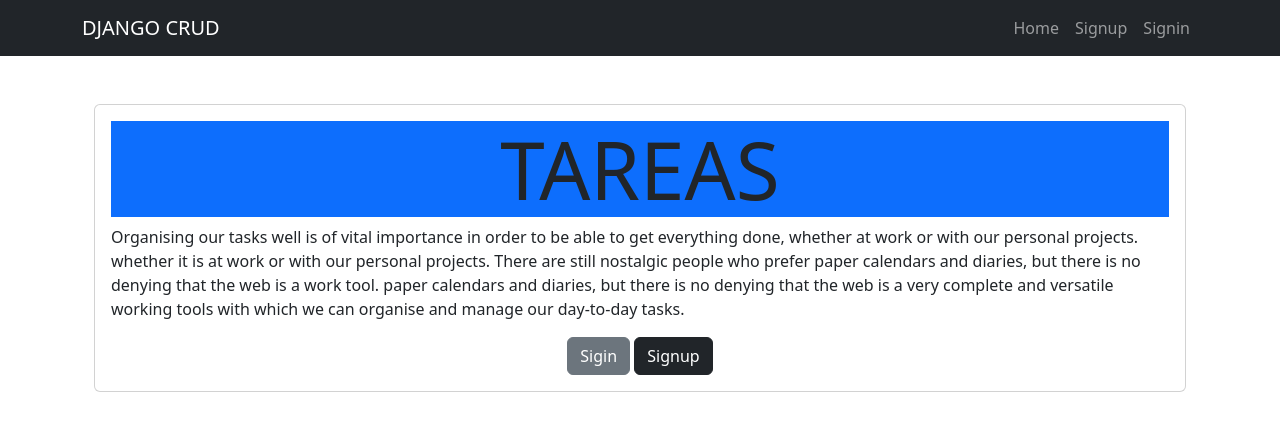
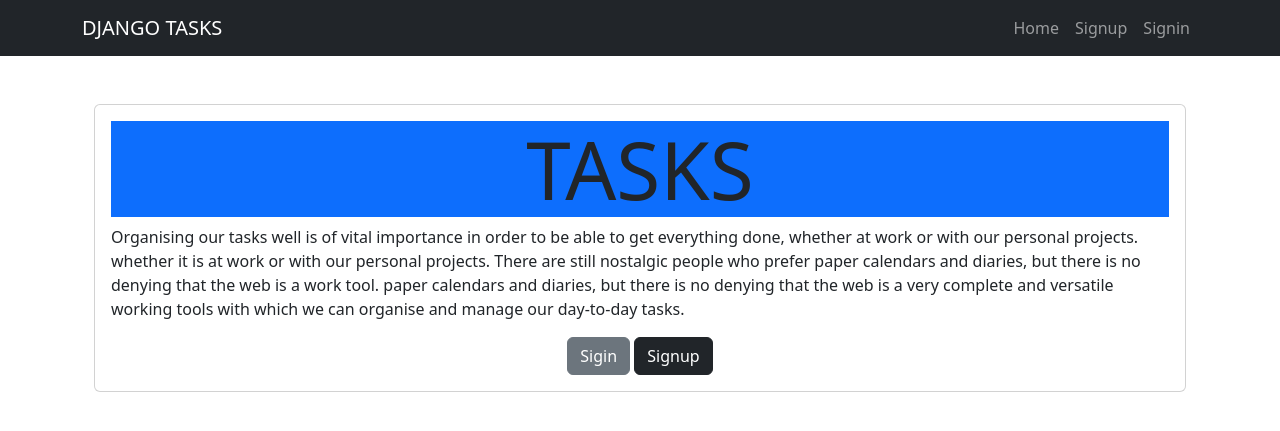
Before and after one commit to MUwaldir/django-tareas, a Django app: page / in a window 1280 px wide. Shown: the top 431 px of the page. Run offline with Django 4.2, Linux system fonts and the light colour scheme.

Commit message:
actualizado de textos en base.html

```diff
--- a/tasks/templates/tasks/base.html
+++ b/tasks/templates/tasks/base.html
@@ -1,7 +1,7 @@
 <!DOCTYPE html>
 <html lang="en">
   <head>
-    <title>Django CRUD</title>
+    <title>Django Tasks</title>
     <!-- Required meta tags -->
     <meta charset="utf-8" />
     <meta
@@ -22,7 +22,7 @@
 
     <nav class="navbar navbar-expand-lg navbar-dark bg-dark">
       <div class="container">
-        <a class="navbar-brand" href="/"> DJANGO CRUD</a>
+        <a class="navbar-brand" href="/"> DJANGO TASKS</a>
         <button class="navbar-toggler" type="button" data-bs-toggle="collapse" data-bs-target="#navbarNav" aria-controls="navbarNav" aria-expanded="false" aria-label="Toggle navigation">
           <span class="navbar-toggler-icon"></span>
         </button>
--- a/tasks/templates/tasks/home.html
+++ b/tasks/templates/tasks/home.html
@@ -1,7 +1,7 @@
 {% extends 'tasks/base.html' %} {% block content %}
 <main class="container py-5">
   <section class="card card-body">
-    <h1 class="bg-primary display-1 text-center">TAREAS</h1>
+    <h1 class="bg-primary display-1 text-center">TASKS</h1>
     <p>
       Organising our tasks well is of vital importance in order to be able to get everything done, whether at work or with our personal projects.
       whether it is at work or with our personal projects.
```
